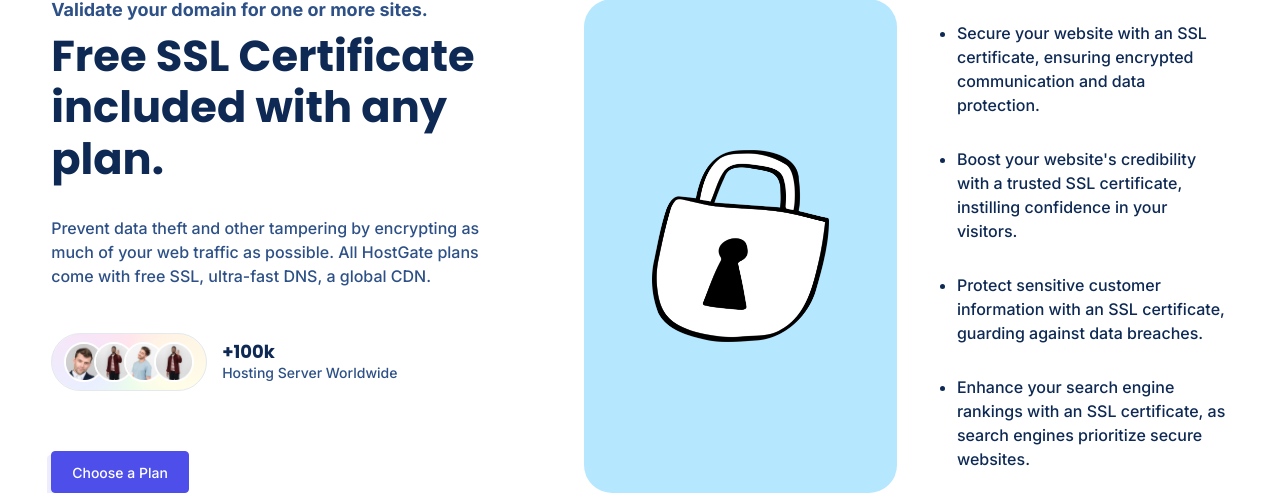
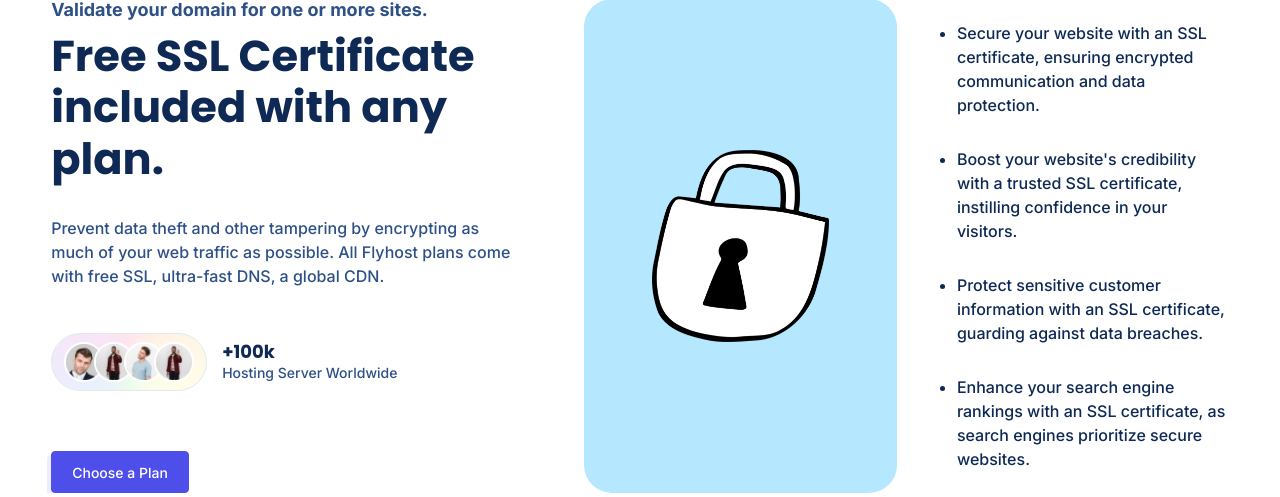
Before and after one commit to Flyhost/theme2025, a PHP site: page /ssl.php in a window 1280 px wide. Shown: the part 285-782 px from the top of the page. Run offline with PHP 8.4, Linux system fonts and the light colour scheme.

Commit message:
Update ssl.php

```diff
--- a/ssl.php
+++ b/ssl.php
@@ -8,11 +8,11 @@
   <meta name="viewport" content="width=device-width, initial-scale=1.0">
   <meta name="msapplication-tap-highlight" content="no">
   <meta name="theme-color" content="#0060fe">
-  <meta name="description" content="Protect your website and build trust with HostGate's SSL certificates. Get industry-leading encryption to secure sensitive data and enhance your website's credibility.">
-  <meta name="keywords" content="SSL certificates, secure website, website security, HostGate">
+  <meta name="description" content="Protect your website and build trust with Flyhost's SSL certificates. Get industry-leading encryption to secure sensitive data and enhance your website's credibility.">
+  <meta name="keywords" content="SSL certificates, secure website, website security, Flyhost">
   <meta name="language" content="en">
   <!-- :: Title :: -->
-  <title>Secure Your Website with HostGate SSL Certificates</title>
+  <title>Secure Your Website with Flyhost SSL Certificates</title>
   <!-- :: Favicon :: -->
   <link rel="shortcut icon" href="assets/images/logo/favicon.ico" type="image/x-icon">
   <!-- :: CSS Files :: -->
@@ -41,7 +41,7 @@
             <!-- title -->
             <h1 class="title">Free SSL Certificate<br>included with any plan.</h1>
             <!-- para -->
-            <p class="para">Prevent data theft and other tampering by encrypting as much of your web traffic as possible. All HostGate plans come with free SSL, ultra-fast DNS, a global CDN.</p>
+            <p class="para">Prevent data theft and other tampering by encrypting as much of your web traffic as possible. All Flyhost plans come with free SSL, ultra-fast DNS, a global CDN.</p>
             <!-- box -->
             <div class="box d-inline-flex align-items-center mb-4">
               <!-- users -->
@@ -386,7 +386,7 @@
       <!-- se-title -->
       <div class="se-title">
         <h3 class="sub-title">All plans include</h3>
-        <h2 class="title">Standard features on all HostGate certificates</h2>
+        <h2 class="title">Standard features on all Flyhost certificates</h2>
       </div>
       <!-- row -->
       <div class="row" data-gap-y="40px">
```
